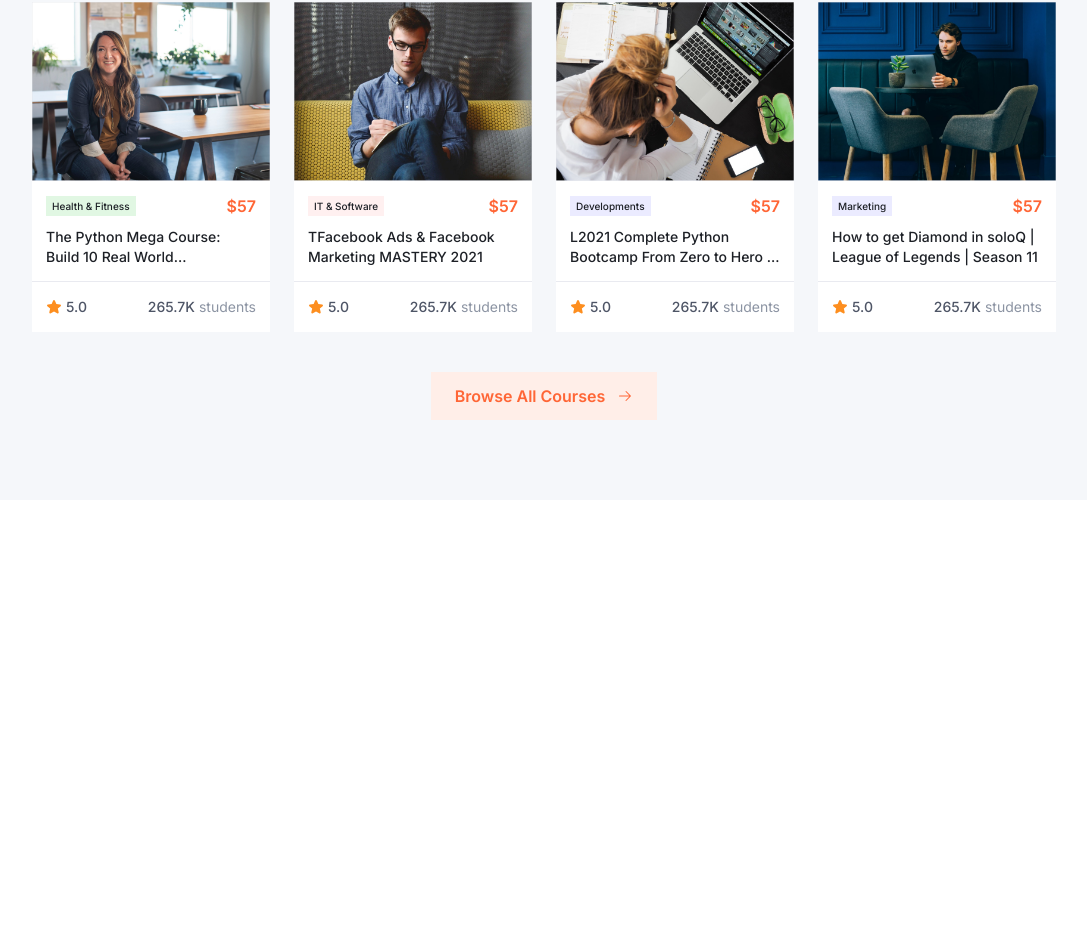
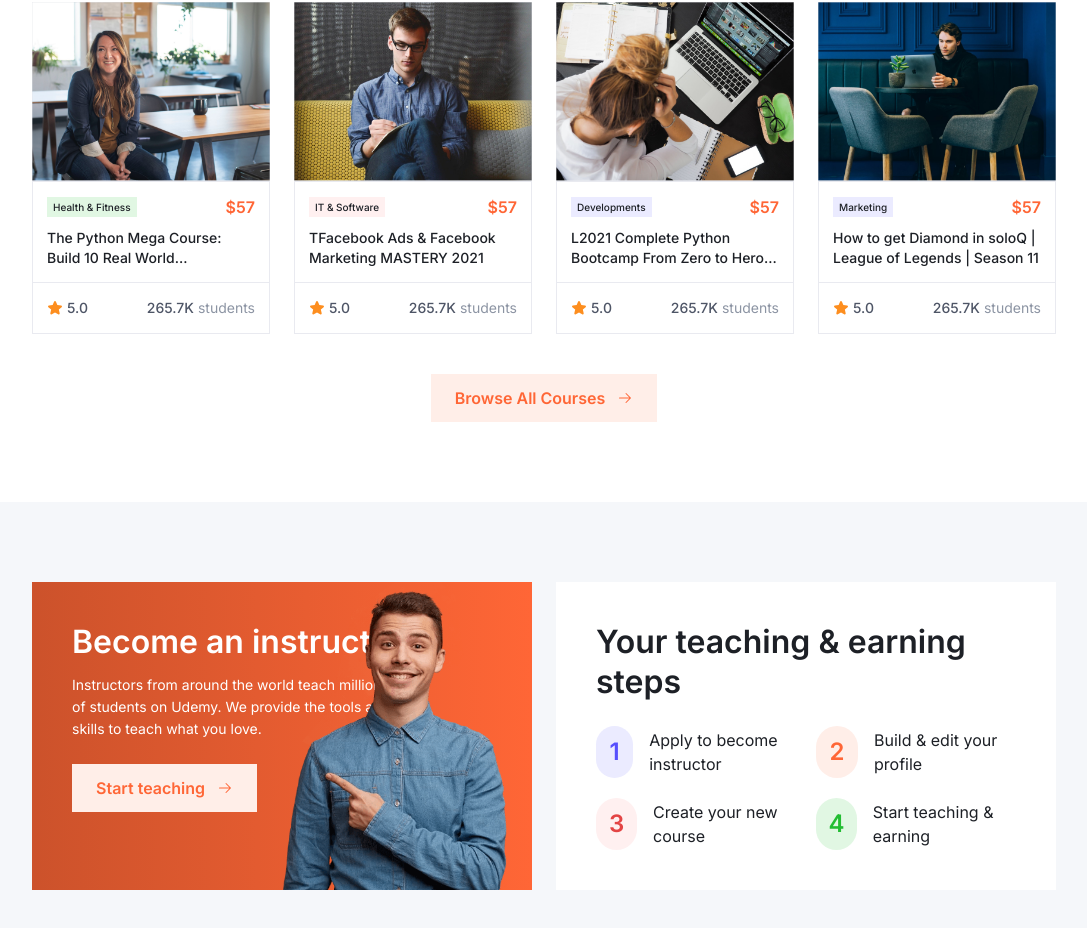
Before and after one commit to nguyenvoanhkhoa1/e-tutor, a Next.js app: page / in a window 1280 px wide. Shown: the part 3242-4170 px from the top of the page, without its empty margins (96-1183 px from the left). Before the commit the page ends 3742 px from the top, so only its background shows below. Built offline with nearby package versions, Linux system fonts and the light colour scheme.

Commit message:
step section

```diff
--- a/src/app/page.tsx
+++ b/src/app/page.tsx
@@ -368,7 +368,7 @@ export default function Home() {
             </div>
           </section>
         </div>
-        <div className="bg-grayScale-50">
+        <div>
           <section className="section-container py-20">
             <Typography variant="heading-02" tag="h2" className="text-center">
               Recently added courses
@@ -387,6 +387,75 @@ export default function Home() {
             </Button>
           </section>
         </div>
+        <div className="bg-grayScale-50">
+          <section className="section-container grid grid-cols-2 gap-6 py-20">
+            <div className="relative overflow-hidden bg-gradient-to-r from-primary-600 to-primary-500 p-10">
+              <Typography variant="heading-03" tag="h3" className="text-white">
+                Become an instructor
+              </Typography>
+              <Typography
+                variant="body-md-400"
+                className="mt-3 max-w-80 text-white"
+              >
+                Instructors from around the world teach millions of students on
+                Udemy. We provide the tools and skills to teach what you love.
+              </Typography>
+              <Button
+                variant="secondary"
+                rightIcon={ArrowRight}
+                className="mt-6"
+              >
+                Start teaching
+              </Button>
+              <Image
+                src="/assets/homepage/instructor-bg.png"
+                alt=""
+                width={347}
+                height={524}
+                className="absolute right-[5%] top-0 h-auto w-56"
+              />
+            </div>
+            <div className="bg-white p-10">
+              <Typography variant="heading-03">
+                Your teaching & earning steps
+              </Typography>
+              <div className="mt-6 grid grid-cols-2 gap-5">
+                <div className="flex items-center gap-4">
+                  <div className="flex size-[52px] items-center justify-center rounded-full bg-secondary-100 text-2xl font-semibold text-secondary-500">
+                    1
+                  </div>
+                  <Typography variant="body-lg-400">
+                    Apply to become instructor
+                  </Typography>
+                </div>
+                <div className="flex items-center gap-4">
+                  <div className="flex size-[52px] items-center justify-center rounded-full bg-primary-100 text-2xl font-semibold text-primary-500">
+                    2
+                  </div>
+                  <Typography variant="body-lg-400">
+                    Build & edit your profile
+                  </Typography>
+                </div>
+                <div className="flex items-center gap-4">
+                  <div className="flex size-[52px] items-center justify-center rounded-full bg-error-100 text-2xl font-semibold text-error-500">
+                    3
+                  </div>
+                  <Typography variant="body-lg-400">
+                    Create your new course
+                  </Typography>
+                </div>
+                <div className="flex items-center gap-4">
+                  <div className="flex size-[52px] items-center justify-center rounded-full bg-success-100 text-2xl font-semibold text-success-500">
+                    4
+                  </div>
+                  <Typography variant="body-lg-400">
+                    Start teaching & earning
+                  </Typography>
+                </div>
+              </div>
+            </div>
+          </section>
+        </div>
       </main>
       <footer></footer>
     </>
--- a/src/components/CourseCardDetailHover/index.tsx
+++ b/src/components/CourseCardDetailHover/index.tsx
@@ -32,7 +32,7 @@ const CourseCardDetailHover = ({
             height={300}
             className="h-auto w-full"
           />
-          <div className="bg-white">
+          <div className="border border-grayScale-100 bg-white">
             <div className="flex flex-col gap-2.5 border-b border-grayScale-100 p-3.5">
               <div className="flex items-center justify-between">
                 <CategoryBadge category={categoryBadge} />
```
Also changed, not shown: public/assets/homepage/instructor-bg.png (added).
